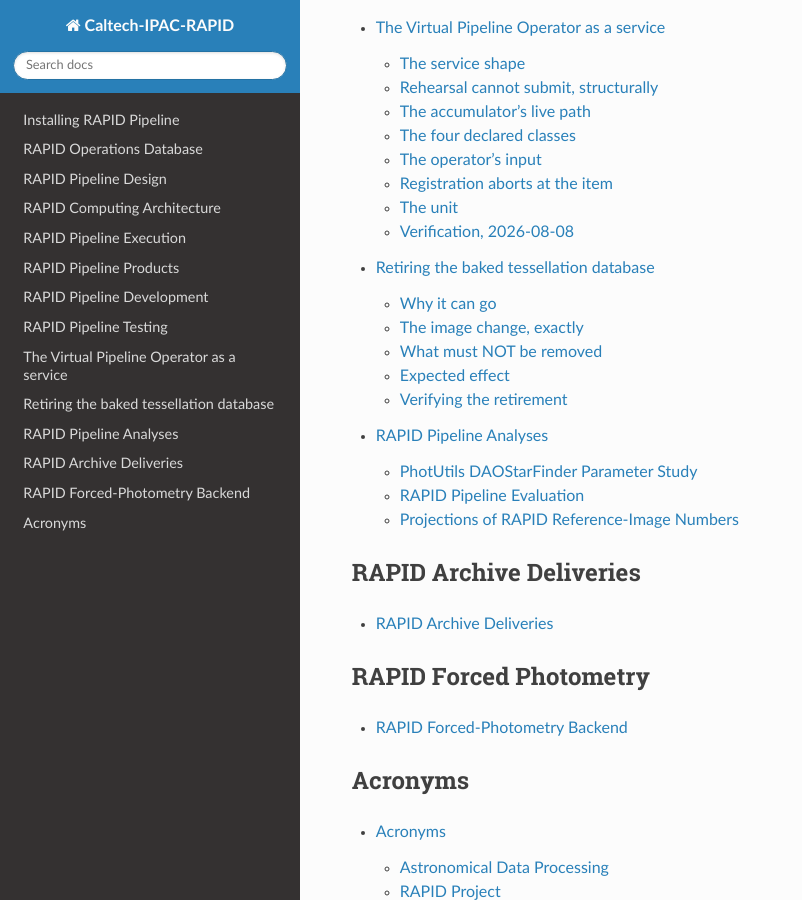
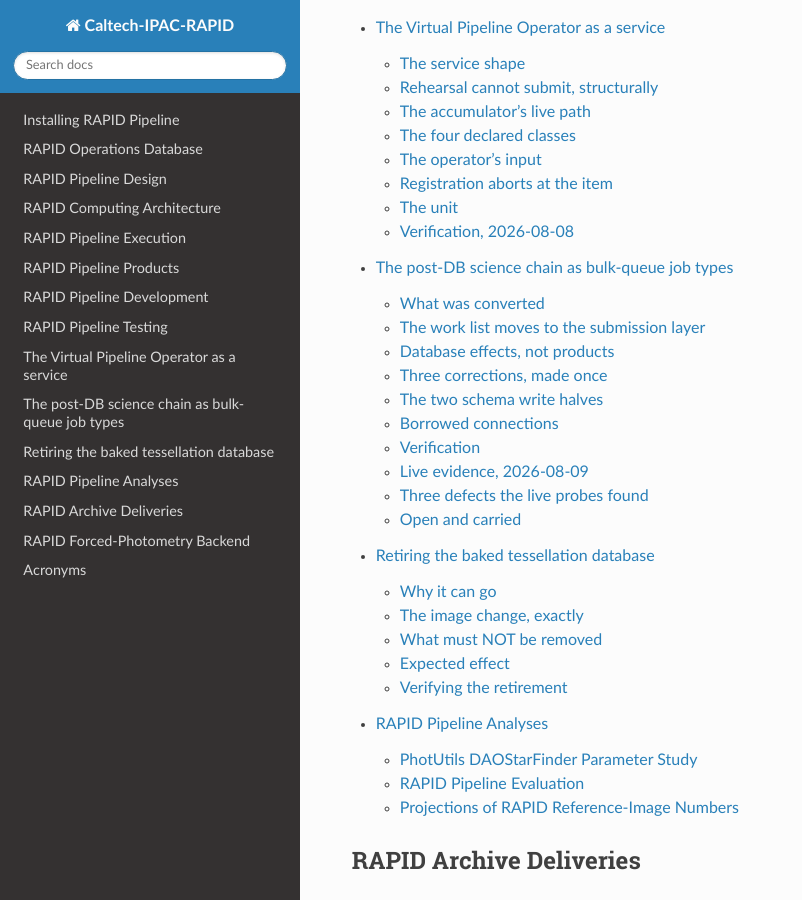
Before and after one commit to Caltech-IPAC/rapid, a Sphinx documentation site: the page built from docs/source/index.rst, in a window 1280 px wide and 900 px high, scrolled down 2679 px. Shown: the whole window, without its empty margins (0-802 px from the left). Built offline with Sphinx 7.4.7 and the Read the Docs theme 3.1.0, drawn with Linux system fonts in a browser that asks for light colours; part of the change alters nothing that is shown.

Commit message:
docs: the post-DB chain conversion, and the three defects only a live run found
The conversion record: six job types, the work list moving to the
submission layer, the three corrections made once in catalog_db.py, the two
schema write halves, and what is verified against what evidence.

The live-evidence section is the part worth having. Three defects reached
production-shaped code and none was reachable from the unit suite:

  a seven-digit field identifier in a smallint column, which meant no
  per-field unit could ever have had an attempt row;

  a missing declared target closing as internal_error rather than
  input_missing, so an ordinary "this field has never been crossmatched"
  read as a broken pipeline;

  a fresh clone with no grants, unreadable by the role the payload
  connects as -- a table that existed, was correctly indexed, and could
  not be read.

The first two are fixed and proven live (attempt 6768 vs 6766); the third
is fixed in code and its effect proven by applying the grant to the
existing clone, after which attempt 6770 closed success with effect counts.

Also carried: the expected difference_image registration refusal (OPEN, not
fixed here), and a pre-existing finding that the deployed VPO service unit
sets none of the three environment variables submission_env requires -- it
has not failed only because gathering finds no work.

Suite: 1161 tests across 38 modules, PASS.

Co-Authored-By: Claude Opus 5 <noreply@anthropic.com>
Claude-Session: https://claude.ai/code/session_01SdFztVWfq1BZfw1htj4Hm4

```diff
--- /dev/null
+++ b/docs/source/dev/post_db_chain.rst
@@ -0,0 +1,271 @@
+.. _post_db_chain:
+
+The post-DB science chain as bulk-queue job types
+##################################################
+
+The conversion record for road-map step 3: what the six post-DB job types
+are, why each piece has the shape it has, and what is verified against
+what evidence.
+
+Design basis: ``decisions.md`` § Post-DB chain and schema hardening
+co-design (the nine rulings), ``design/operations.md`` § Post-DB science
+chain, ``design/database.md`` § Integrity and durability and § Access
+model, ``design/catalog.md`` § Promotion, and ``design/code-standards.md``
+§ Environment variables.
+
+What was converted
+******************
+
+Four scripts the VPO exec'd as subprocesses at the tail of its main loop,
+plus two prune siblings it never invoked at all:
+
+.. list-table::
+   :header-rows: 1
+   :widths: 32 26 42
+
+   * - Script
+     - Job type
+     - Unit
+   * - ``loadPSFCatIntoDBSourcesTable.py``
+     - ``catalog-load``
+     - processing date × SCA
+   * - ``crossMatchSources.py``
+     - ``crossmatch``
+     - processing date × field
+   * - ``computeStatisticsForAstroObjects.py``
+     - ``statistics``
+     - field
+   * - ``pruneNotBestMerges.py``
+     - ``merge-currency-sweep``
+     - field
+   * - ``pruneNotBestSources.py``
+     - ``source-currency-sweep``
+     - field
+   * - ``pruneRedundantMerges.py``
+     - ``merge-dedup``
+     - field
+
+All four invoked ones shared one failure shape — ``except ToolError`` →
+print → ``exit(64)`` — so any one of them killed the operator's whole
+loop, and none left an attempt record behind. The two uninvoked siblings
+convert alongside because they "are the only maintainers of integrity
+properties the schema does not enforce" (ruling 3), and an unmaintained
+invariant is a defect under the cross-cutting rules.
+
+The work list moves to the submission layer
+*******************************************
+
+**ADOPTED:** "A job type never discovers its work by catalog
+introspection at runtime; every unit is individually retryable and
+individually reconcilable in attempt records."
+
+Every one of the six discovered its own work at runtime: ``to_regclass``
+probes across SCAs 1–18, ``select distinct field`` against tables the
+previous step had just written, ``pg_tables like 'merges_%'``. Three
+consequences, all of which the gathering move ends:
+
+* a unit whose table was missing simply **vanished** from the work list,
+  rather than being reported as work not done;
+* the work list depended on what a previous run had already created, so
+  it was not reconstructible after the fact;
+* a catalog-load pass over 18 SCAs was **one process** whose failure lost
+  the whole date.
+
+``submission/gathering.py`` now answers those questions from ``Jobs`` —
+the rows the science pipeline actually wrote — and each unit becomes its
+own array child with its own attempt row.
+
+The corpus-wide sweeps do still ask the catalog which per-field clones
+exist, because "which fields have a table" is genuinely their work list
+and no processing date names it. That query is **in the submission
+layer**, which is what the ruling asks for: the submitter runs it once,
+the manifest names each field as a declared unit, and each unit is then
+individually retryable.
+
+Database effects, not products
+******************************
+
+**ADOPTED:** "These job types produce database state, not stored
+products: each declares an empty product set, its terminal record is a
+pure disposition record that promotes nothing, and its effect — rows
+written, rows removed — is recorded in the attempt record's own fields."
+
+So ``published_products`` stays empty, ``_execute`` derives
+``ProductDisposition.NONE``, and ``observability.registration.decide``
+SKIPs ``none``. These attempts close successfully and never become
+registration candidates — the same self-poisoning shape round-3 finding
+#7 closed for post-process.
+
+Three corrections, made once
+****************************
+
+The primitives live in ``pipeline/stages/catalog_db.py`` so each
+correction is made once rather than six times.
+
+**Clones carry the prototype's indexes.** ``LIKE ... INCLUDING DEFAULTS
+INCLUDING CONSTRAINTS`` copies neither indexes nor the unique index
+migration 027 added to ``merges (aid, sid)``. The old path then created a
+hand-written index list that could not contain an index written after it,
+so every per-field clone was born without the uniqueness the design
+requires. ``INCLUDING INDEXES`` carries it, and keeps carrying whatever a
+later migration adds. Migration 027 states the handoff explicitly: the
+per-field constraints "land with the conversion's staging-plus-upsert
+load path".
+
+**Loads land through staging and an upsert.** ``COPY`` into an
+unconstrained temp table, then ``INSERT ... ON CONFLICT DO NOTHING``.
+Against a constrained target the old raw ``COPY`` could not converge on a
+rerun — the first already-present row aborts it — so the
+individually-retryable ruling would have been unusable in exactly the
+case retries exist for. The load rate is measured and recorded, because
+trading durability for load speed is "an argued-for regression requiring
+measurements" and this is the measurement that argument would be made
+against.
+
+**No UNLOGGED anywhere.** All four unconditional ``SET UNLOGGED`` sites
+are gone, including the crossmatch pair that ran on *every* pass outside
+the creation guard. Unlogged tables lose their contents on crash recovery
+and are not replicated; the migration baseline left the prototypes LOGGED
+deliberately while the pipeline set every child unlogged at runtime, so
+every table holding real data was unlogged anyway.
+
+The dedup sweep demotes to a should-find-nothing check: it **counts and
+reports** rather than deletes, because with prevention in place a
+duplicate is a defect report about the constraint, and deleting the rows
+would erase the evidence.
+
+The two schema write halves
+***************************
+
+Both columns had landed in the migration stream with no writer:
+
+* ``retry_policy_version`` (migration 025) is written at ``mark_started``
+  — the migration's own CHECK forbids it while the row is ``submitted``,
+  so the start transition is the first legal moment. Version 1 is
+  park-until-change for every application-failure category.
+* the ``abrupt_loss`` closure-record **checksum** (migration 022), whose
+  comment said the write site would land separately. A cited key with no
+  checksum is a pointer the catalog design tells a reader to distrust and
+  gives it no way to verify.
+
+Borrowed connections
+********************
+
+The entrypoint already opens exactly one connection per attempt on the
+route matrix's lane; the stages write through it. The six scripts made 12
+direct ``RAPIDDB()`` constructions between them, each opening a second
+connection whose 33 mutating methods commit individually — so a stage
+writing through its own handle could not be in one transaction with
+anything, and a failure midway left a partial effect beside an attempt
+record claiming failure.
+
+Verification
+************
+
+Unit suite, ``rapid``::
+
+    $ ./scripts/run-operational-tests.sh <python>
+    1161 tests across 38 modules
+    RESULT: PASS
+    EXIT=0
+
+Baseline before the conversion was 1082 tests across 37 modules. The 12
+gathering tests that fail without ``RAPID_SW`` set fail identically on the
+unmodified tip — the runner does not set it.
+
+``rapid_systems``: ``validate.sh`` PASS.
+
+Live evidence, 2026-08-09
+*************************
+
+Image ``46c73c0-20260809``
+(``sha256:dde21a99…``), job definitions ``rapid-pipeline-science`` and
+``rapid-pipeline-bulk`` at revision 29. Scan gate diffed by CVE id, both
+digests ``inspector2`` coverage ACTIVE/SUCCESSFUL: zero added.
+
+**Full-chain rehearsal**, all six gathering queries against rapid-db as
+``rapid_orchestrator``, zero submissions: each enumerated 0 units against
+an empty ``Jobs`` table, then 1 unit each for the three per-field job
+types once a clone existed. Zero prompt-queue submissions throughout.
+
+**The clone properties, against the real prototype** — not a test
+double::
+
+    merges_4641773_aid_sid_idx  unique=True
+    RELPERSISTENCE=p
+
+That is migration 027's uniqueness reaching a per-field child, and LOGGED
+rather than unlogged.
+
+**One live merge-dedup unit** through the bulk route, attempt 6770::
+
+    rapid_outcome       = success
+    product_disposition = none
+    retry_policy_version = 1
+    products            = None
+    rows_written        = 0
+    rows_removed        = 0
+    duplicate_groups    = 0
+    checked_table       = merges_4641773
+
+The disposition record with its effect counts, and the
+should-find-nothing check finding nothing — which is what the unique
+index earns.
+
+Three defects the live probes found
+***********************************
+
+None of these was reachable from the unit suite, which is the argument
+for having run the probes at all.
+
+**The field did not fit the column.** ``attempts.sca`` is ``smallint``
+because an SCA is 1–18; the per-field units put a seven-digit field
+identifier there for key uniqueness, so ``create_submitted`` raised
+``NumericValueOutOfRange`` on the first real submission and no per-field
+unit could ever have had a row created. The field moved to
+``exposure_id`` (integer). The unit tests used single-digit synthetic
+fields, which fit smallint and so proved nothing; they now use real field
+magnitudes and assert both column domains.
+
+**A missing target read as a crash.** A declared unit whose table does
+not exist is an ordinary state — that field has never been crossmatched —
+but the bare ``psycopg2.errors.UndefinedTable`` is not in the runtime
+taxonomy, so the attempt closed ``internal_error``. ``require_table``
+raises ``InputError`` instead, so it classifies ``input_missing``.
+Verified live: attempt 6768 closed ``input_invalid`` where 6766 had
+closed ``internal_error``.
+
+**A fresh clone was unreadable.** ``LIKE ... INCLUDING INDEXES`` copies
+structure, not privileges, and a clone is owned by whichever role created
+it — so the merge-dedup unit died with ``permission denied for table
+merges_4641773`` against a table that existed and was correctly indexed.
+The old ``crossMatchSources.py`` issued a hand-written GRANT block after
+each CREATE; the conversion replaced the CREATE and dropped the GRANTs
+with it. ``grant_like_prototype`` now copies whatever the prototype
+grants — read from the catalog rather than hardcoded, because the old
+literal list (``rapidreadrole``, ``rapidporole``) had already drifted
+from the live ``rapid_read`` / ``rapid_pipeline_write``.
+
+Open and carried
+****************
+
+* **The difference-image product vocabulary** (register: OPEN) — the
+  payload publishes ``zogy_diffimage`` / ``sfft_diffimage`` /
+  ``naive_diffimage`` while the registration reader requires a product
+  named literally ``difference_image``. Registration therefore refuses
+  promotion on the live path. Pre-existing, expected, and **not fixed
+  here**; ``diffimages`` holds zero rows in consequence, which is why the
+  currency sweeps have nothing to sweep.
+* **The deployed VPO service cannot submit.** ``submission_env`` requires
+  ``RAPID_MANIFEST_BUCKET``, ``RAPID_IMAGE_DIGEST`` and
+  ``RAPID_RELEASE_IDENTITY`` with ``os.environ[...]`` — no defaults — and
+  the running service's unit sets none of the three (verified inside the
+  live container). It has not failed yet only because gathering finds no
+  work. Pre-existing from the restructure, outside this job's scope,
+  recorded for the owner.
+* **The grant fix is not in the pinned image.** It landed after the
+  second and final permitted rebuild; its effect was proven live by
+  applying ``grant_like_prototype`` to the existing clone. The next
+  rebuild carries the code.
+* ``job.py:409``'s legacy registration fallback stays
+  recorded-as-proposed, not removed, per the task's scope.
--- a/docs/source/index.rst
+++ b/docs/source/index.rst
@@ -123,6 +123,7 @@ RAPID Pipeline Development
    dev/notes.rst
    dev/tests.rst
    dev/vpo_service.rst
+   dev/post_db_chain.rst
    dev/tessellation_bake_retirement.rst
    analyses/analyses.rst
 
```
